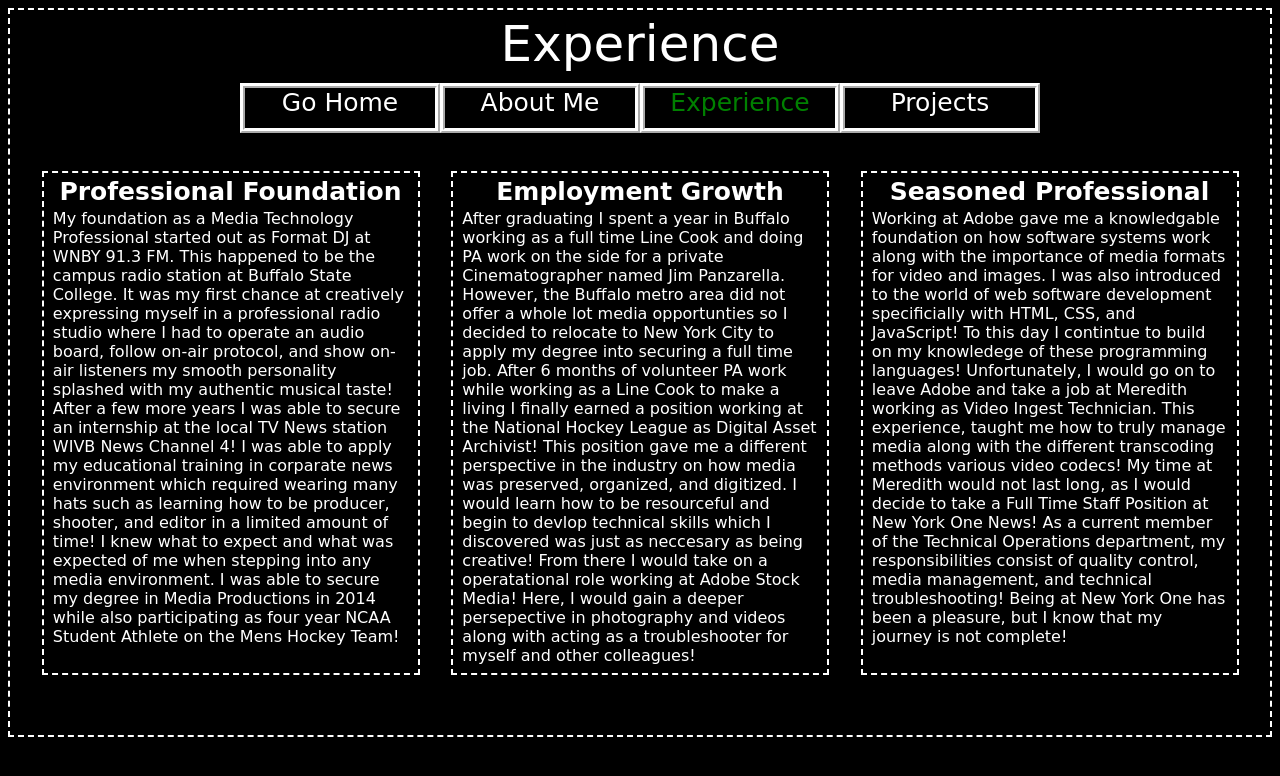
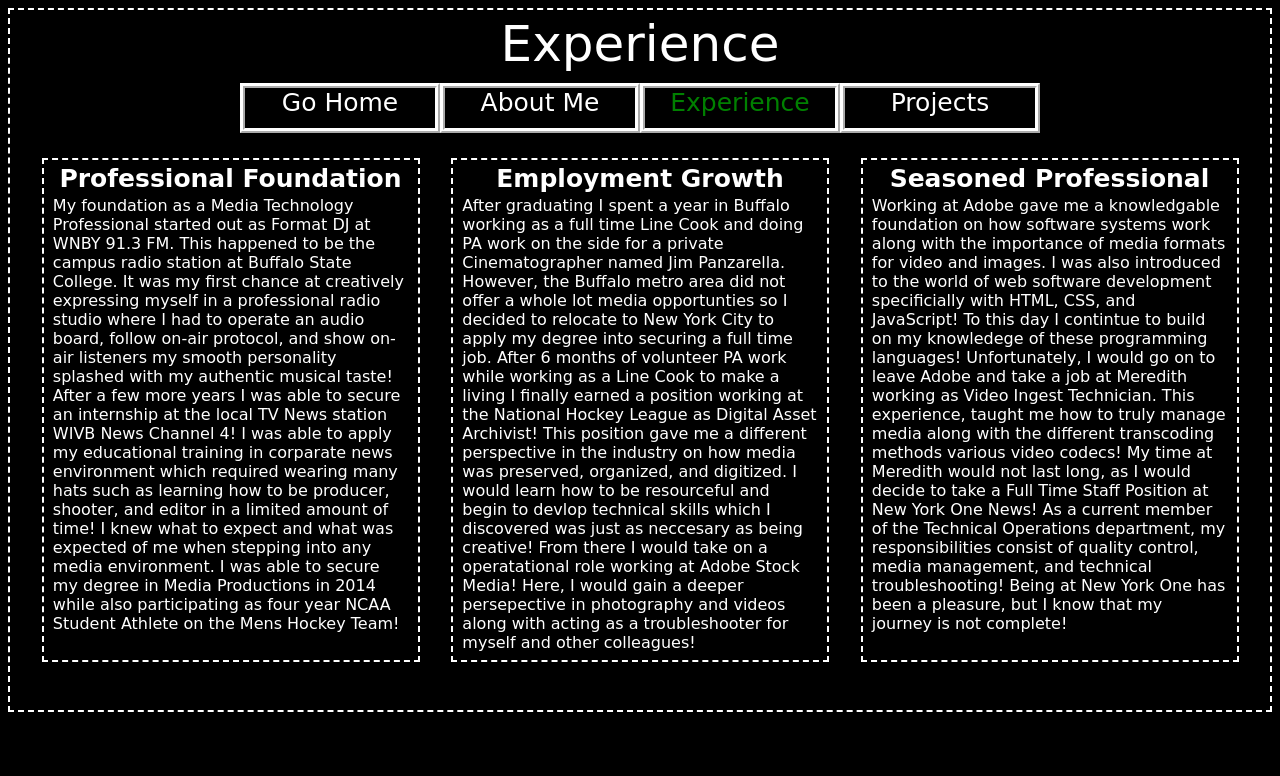
Before and after one commit to C-Lew-On-Truth/TheRealCJLewis, a React (Create React App) app: page /TheRealCJLewis/Experience in a window 1280 px wide. Shown: the top 776 px of the page. Built offline with nearby package versions, Linux system fonts and the light colour scheme.

Commit message:
rough draft

```diff
--- a/src/styles/experience.css
+++ b/src/styles/experience.css
@@ -14,7 +14,7 @@
 .expoTemp {
     display: flex;
     flex-direction: row;
-    margin: 3% auto;
+    margin: 2% auto;
     justify-content: space-evenly;
     width: 100%;
     padding-bottom: 1%;
```
